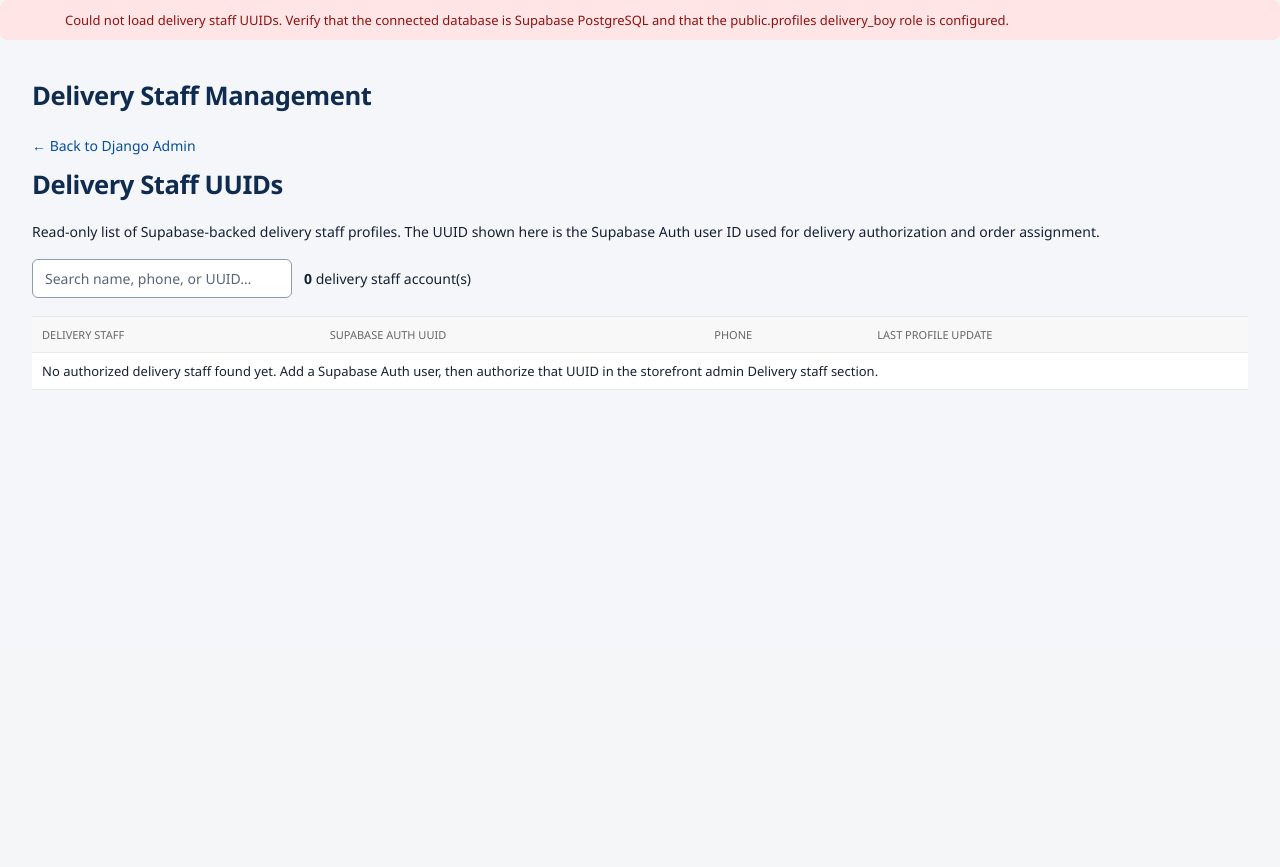
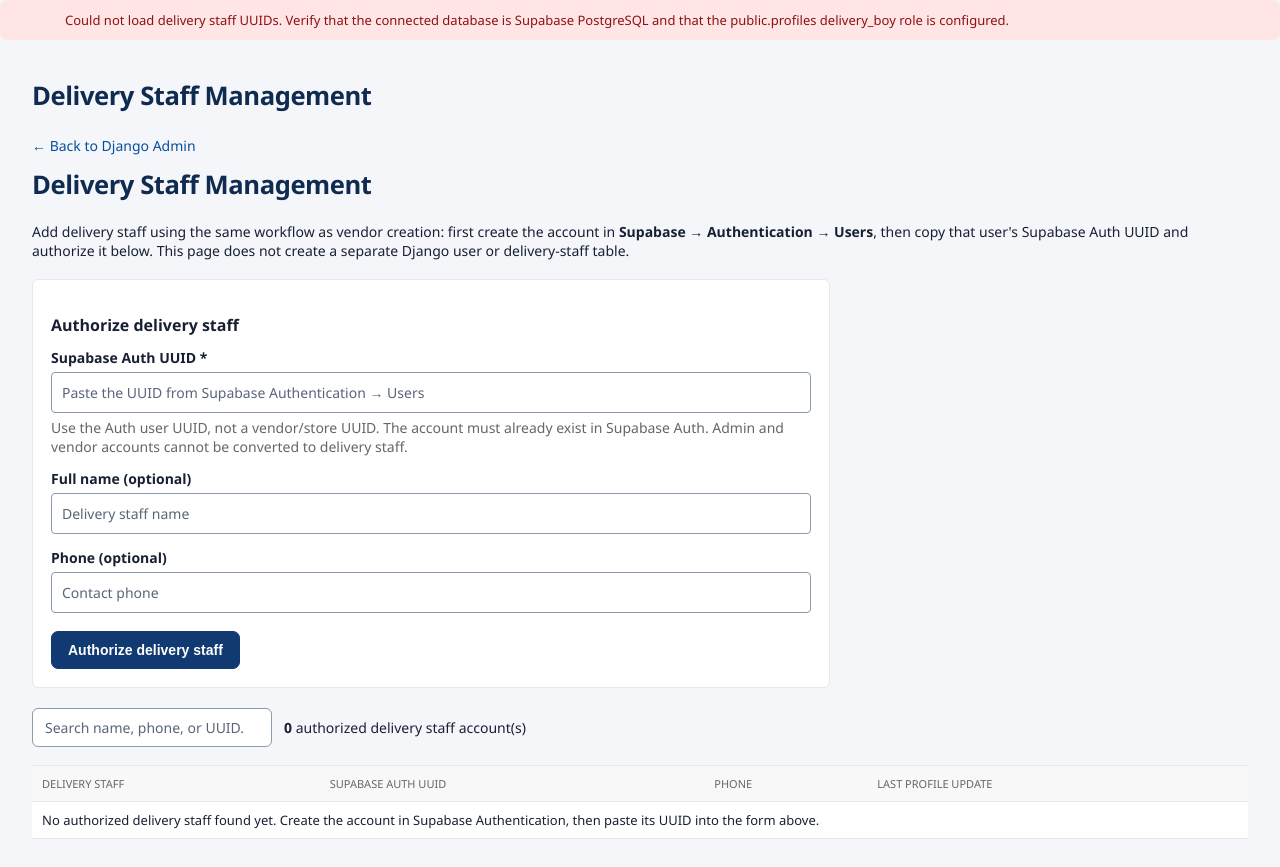
Before and after one commit to balatechitsolutions/Bala-Fashion-Rayachoty, a Django app: page /admin/delivery-staff-uuids/ in a window 1280 px wide. Shown: the part 151-1018 px from the top of the page. Before the commit the page ends 541 px from the top, so only its background shows below. Run offline with Django 5.2, Linux system fonts and the light colour scheme; the visitor is signed in with stand-in values (Sample User, id 1).

Commit message:
Add delivery staff UUID authorization form to admin page

```diff
--- a/bala-fashion-rayachoty-web/backend/templates/admin/delivery_staff_uuids.html
+++ b/bala-fashion-rayachoty-web/backend/templates/admin/delivery_staff_uuids.html
@@ -5,12 +5,17 @@
 {{ block.super }}
 <style>
   .staff-tools{display:flex;gap:12px;flex-wrap:wrap;align-items:center;margin:16px 0}
-  .staff-tools input{min-width:260px;max-width:100%;padding:9px 12px}
+  .staff-tools input{min-width:240px;max-width:100%;padding:9px 12px}
+  .staff-form{max-width:760px;margin:18px 0;padding:18px;border:1px solid var(--hairline-color,#ddd);border-radius:6px;background:var(--body-bg,#fff)}
+  .staff-form label{display:block;font-weight:600;margin:12px 0 5px}
+  .staff-form input{box-sizing:border-box;width:100%;padding:10px;border:1px solid var(--border-color,#bbb);border-radius:4px}
+  .staff-form button{margin-top:16px;padding:10px 16px;cursor:pointer}
   .staff-uuid-table{width:100%;border-collapse:collapse;background:var(--body-bg,#fff)}
   .staff-uuid-table th,.staff-uuid-table td{padding:10px;border-bottom:1px solid var(--hairline-color,#ddd);text-align:left;vertical-align:top;overflow-wrap:anywhere}
   .staff-uuid-table th{background:var(--darkened-bg,#f5f5f5)}
   .uuid-value{font-family:ui-monospace,SFMono-Regular,Consolas,monospace;font-size:12px}
   .copy-button{margin:4px 0;padding:4px 8px;cursor:pointer}
+  .staff-help{color:var(--body-quiet-color,#666)}
   @media(max-width:760px){.staff-uuid-table{font-size:12px}.staff-uuid-table th,.staff-uuid-table td{padding:7px}.staff-tools input{min-width:0;width:100%}}
 </style>
 {% endblock %}
@@ -18,12 +23,25 @@
 {% block content %}
 <div id="content-main">
   <p><a href="{% url 'admin:index' %}">← Back to Django Admin</a></p>
-  <h1>Delivery Staff UUIDs</h1>
-  <p>Read-only list of Supabase-backed delivery staff profiles. The UUID shown here is the Supabase Auth user ID used for delivery authorization and order assignment.</p>
+  <h1>Delivery Staff Management</h1>
+  <p>Add delivery staff using the same workflow as vendor creation: first create the account in <strong>Supabase → Authentication → Users</strong>, then copy that user's Supabase Auth UUID and authorize it below. This page does not create a separate Django user or delivery-staff table.</p>
+
+  <form class="staff-form" method="post">
+    {% csrf_token %}
+    <h2>Authorize delivery staff</h2>
+    <label for="delivery-user-id">Supabase Auth UUID *</label>
+    <input id="delivery-user-id" name="user_id" type="text" required autocomplete="off" placeholder="Paste the UUID from Supabase Authentication → Users">
+    <p class="staff-help">Use the Auth user UUID, not a vendor/store UUID. The account must already exist in Supabase Auth. Admin and vendor accounts cannot be converted to delivery staff.</p>
+    <label for="delivery-full-name">Full name (optional)</label>
+    <input id="delivery-full-name" name="full_name" type="text" maxlength="120" autocomplete="name" placeholder="Delivery staff name">
+    <label for="delivery-phone">Phone (optional)</label>
+    <input id="delivery-phone" name="phone" type="tel" maxlength="30" autocomplete="tel" placeholder="Contact phone">
+    <button type="submit" class="default">Authorize delivery staff</button>
+  </form>
 
   <div class="staff-tools">
     <input id="staff-search" type="search" placeholder="Search name, phone, or UUID…" aria-label="Search delivery staff">
-    <span><strong>{{ delivery_staff|length }}</strong> delivery staff account(s)</span>
+    <span><strong>{{ delivery_staff|length }}</strong> authorized delivery staff account(s)</span>
   </div>
 
   <div style="overflow-x:auto">
@@ -38,7 +56,7 @@
           <td>{{ staff.updated_at|default:"—" }}</td>
         </tr>
       {% empty %}
-        <tr><td colspan="4">No authorized delivery staff found yet. Add a Supabase Auth user, then authorize that UUID in the storefront admin Delivery staff section.</td></tr>
+        <tr><td colspan="4">No authorized delivery staff found yet. Create the account in Supabase Authentication, then paste its UUID into the form above.</td></tr>
       {% endfor %}
       </tbody>
     </table>
```
